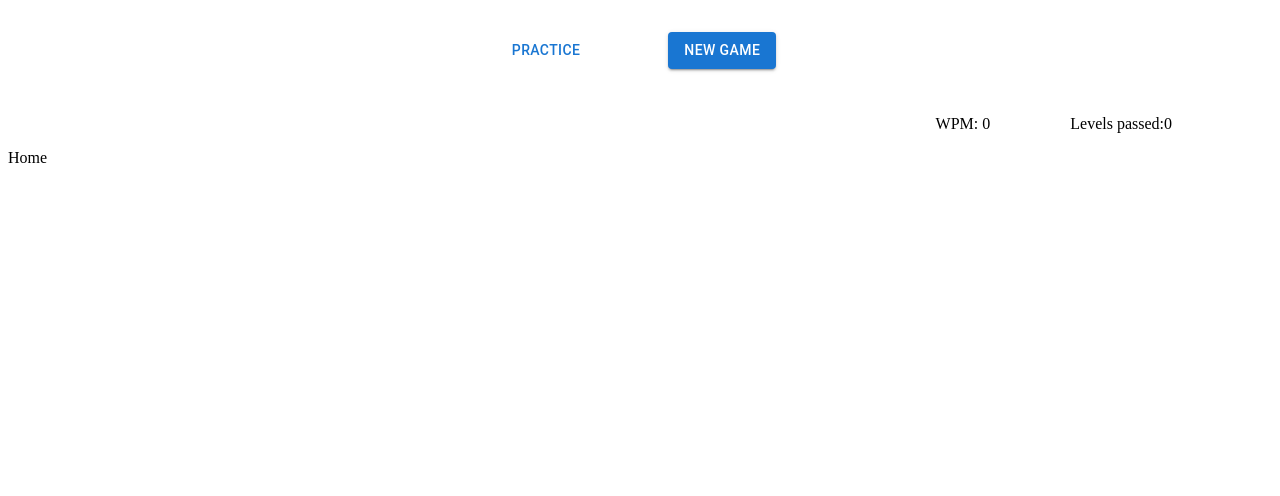
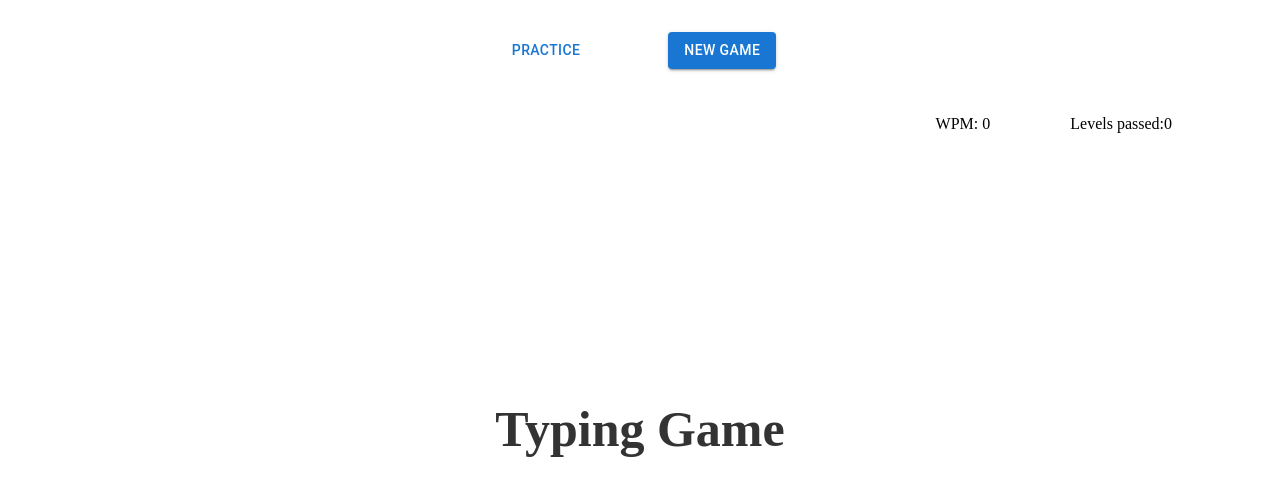
Before and after one commit to Tin922/Internship-16-SpeedType, a React (Vite) app: page / in a window 1280 px wide. Shown: the top 496 px of the page. Built offline with nearby package versions, Linux system fonts and the light colour scheme; the HTML template or start-up script is replaced by a standard one.

Commit message:
added styling for HomePage

```diff
--- a/src/App.jsx
+++ b/src/App.jsx
@@ -7,7 +7,7 @@ import DialogProvider from "./Providers/DialogProvider";
 import PracticeMode from "./Componentns/PracticeMode/PracticeMode";
 import GameProvider from "./Providers/GameProvider";
 import StopwatchProvider from "./Providers/StopwatchProvider";
-import HomePage from "./Pages/Header/HomePage";
+import HomePage from "./Pages/Header/HomePage/HomePage";
 const App = () => {
   return (
     <>
--- a/src/Pages/Header/HomePage.jsx
+++ /dev/null
@@ -1,5 +0,0 @@
-const HomePage = () => {
-  return <>Home</>;
-};
-
-export default HomePage;
--- /dev/null
+++ b/src/Pages/Header/HomePage/HomePage.jsx
@@ -0,0 +1,10 @@
+import classes from "./index.module.css";
+const HomePage = () => {
+  return (
+    <div className={classes.homepage}>
+      <h1 className={classes.title}>Typing Game</h1>
+    </div>
+  );
+};
+
+export default HomePage;
--- /dev/null
+++ b/src/Pages/Header/HomePage/index.module.css
@@ -0,0 +1,12 @@
+.homepage {
+  display: flex;
+  justify-content: center;
+  align-items: center;
+  height: 70vh;
+}
+
+.title {
+  font-size: 50px;
+  color: #333;
+  text-align: center;
+}
```
